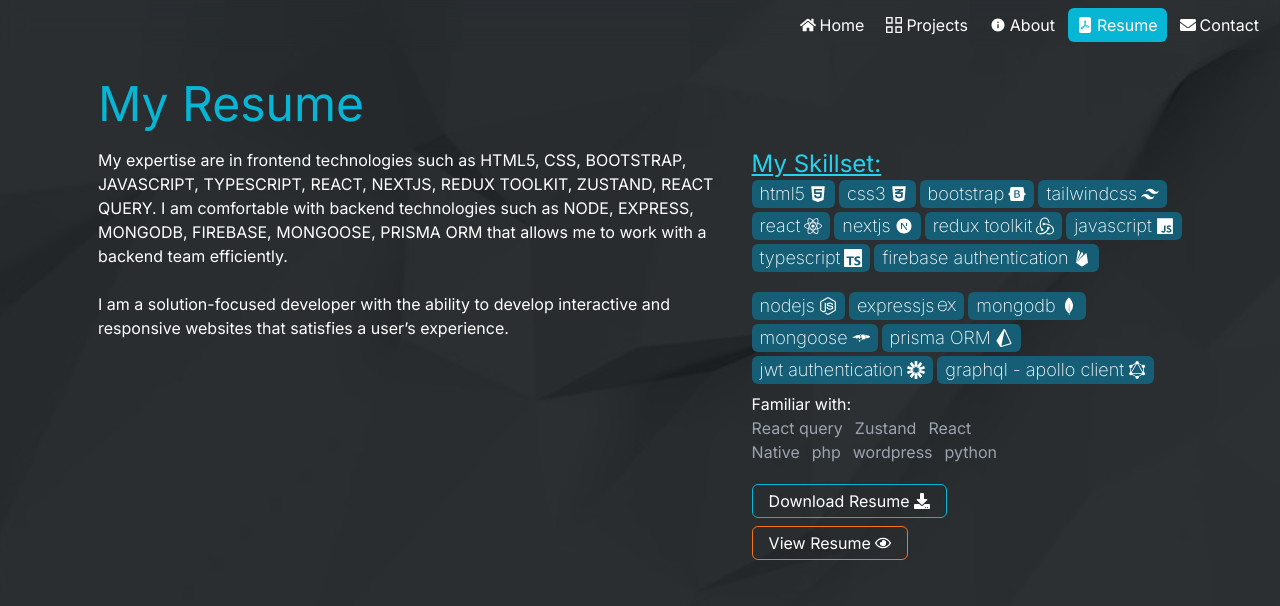
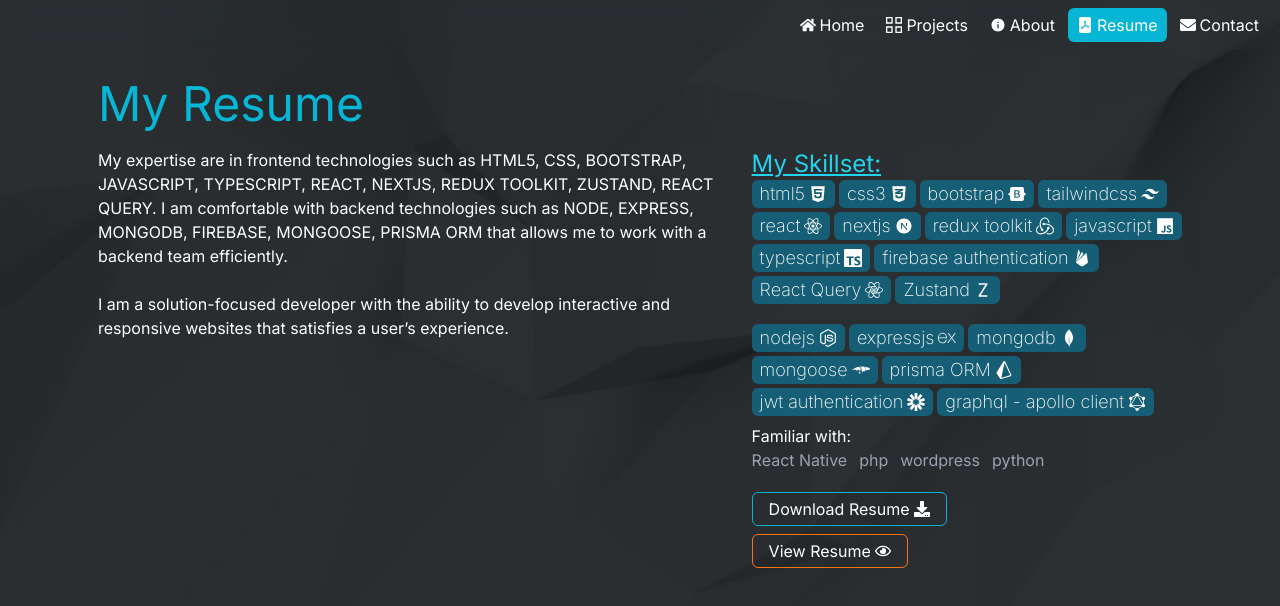
Before and after one commit to masummim50/portfolio, a Next.js app: page /resume in a window 1280 px wide. Shown: the top 606 px of the page. Built offline with nearby package versions, Linux system fonts and the light colour scheme.

Commit message:
skills update

```diff
--- a/src/Components/NewHeader/NavLink.tsx
+++ b/src/Components/NewHeader/NavLink.tsx
@@ -10,10 +10,24 @@
 }) => {
   const pathname = usePathname();
   return (
+    // <Link
+    //   scroll={false}
+    //   className={`px-2 py-1 text-[10px] sm:text-base text-medium ${
+    //     pathname === link.src ? "bg-cyan-500" : ""
+    //   }  rounded-md hover:border-cyan-500  border border-transparent  hover:text-white text-white flex items-center gap-1`}
+    //   href={link.src}
+    // >
+    //   {link.icon}
+    //   {link.title}
+    // </Link>
     <Link
       scroll={false}
       className={`px-2 py-1 text-[10px] sm:text-base text-medium ${
-        pathname === link.src ? "bg-cyan-500" : ""
+        pathname === "/projects/frontend" && link.src === "/projects"
+          ? "bg-cyan-500"
+          : pathname === link.src
+          ? "bg-cyan-500"
+          : ""
       }  rounded-md hover:border-cyan-500  border border-transparent  hover:text-white text-white flex items-center gap-1`}
       href={link.src}
     >
--- a/src/app/projects/FrontEndProjectCard.tsx
+++ b/src/app/projects/FrontEndProjectCard.tsx
@@ -1,6 +1,6 @@
 "use client"
 import React from "react";
-import { motion } from 'framer-motion';
+
 
 const FrontEndProjectCard = ({
   project,
@@ -8,7 +8,7 @@
   project: { name: string; tech: string; liveLink: string; code: string };
 }) => {
   return (
-    <motion.div initial={{opacity: 0, scale:0}} animate={{opacity: 1, scale:1}} className="mb-5 hover:shadow-[0px_1px_0px_white] shadow-[0px_5px_5px_-5px_white] transition-all rounded-md pb-5 backdrop-blur-sm bg-gray-600/20 p-3">
+    <div  className="mb-5 hover:shadow-[0px_1px_0px_white] shadow-[0px_5px_5px_-5px_white] transition-all rounded-md pb-5 backdrop-blur-sm bg-gray-600/20 p-3">
       <div className="flex items-center flex-col gap-2">
         <h2>
           {project.name}{" "}
@@ -27,7 +27,7 @@
           Code
         </a>
       </div>
-    </motion.div>
+    </div>
   );
 };
 
--- a/src/app/resume/SkillSets.tsx
+++ b/src/app/resume/SkillSets.tsx
@@ -27,6 +27,9 @@
 import { IoLogoJavascript } from "react-icons/io5";
 import { GrGraphQl } from "react-icons/gr";
 import { motion } from "framer-motion";
+import { SiReactquery } from "react-icons/si";
+import { TbLetterZ } from "react-icons/tb";
+
 const frontendskills = [
   {
     title: "html5",
@@ -67,6 +70,14 @@
   {
     title: "firebase authentication",
     icon: <RiFirebaseFill />,
+  },
+  {
+    title: "React Query",
+    icon: <SiReactquery />,
+  },
+  {
+    title: "Zustand",
+    icon: <TbLetterZ />,
   },
 ];
 // const backendskills = ["NODE.JS", "EXPRESS", "MONGODB", "FIREBASE", "HEROKU"];
--- a/src/app/resume/page.tsx
+++ b/src/app/resume/page.tsx
@@ -9,7 +9,7 @@
 
 
 
-const familiar = ["React query", "Zustand", "React Native", "php", "wordpress", "python"];
+const familiar = [ "React Native", "php", "wordpress", "python"];
 
 const ResumePage = () => {
   return (
```
